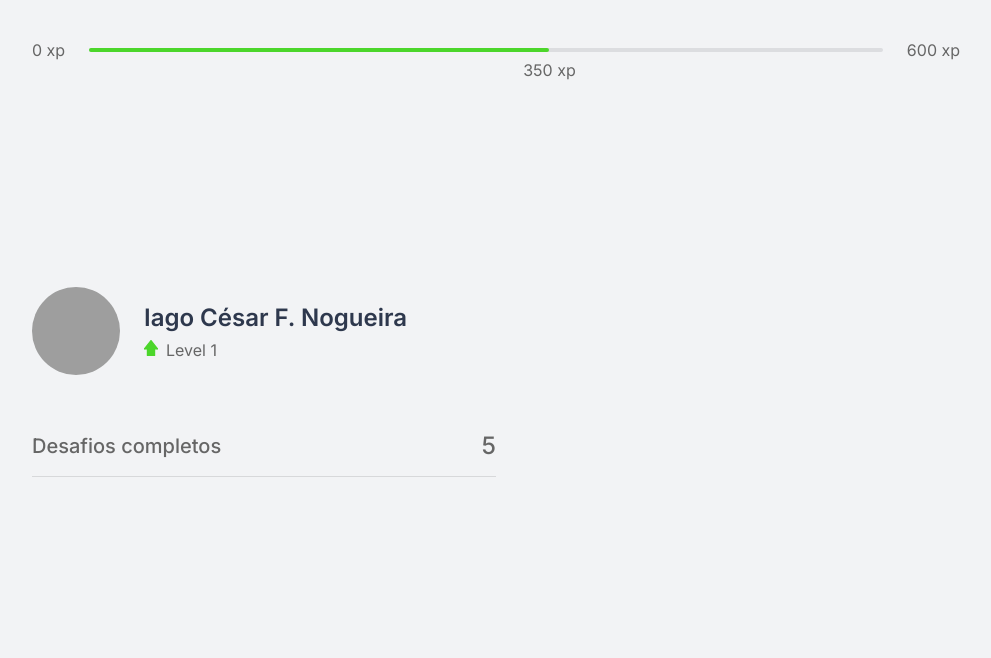
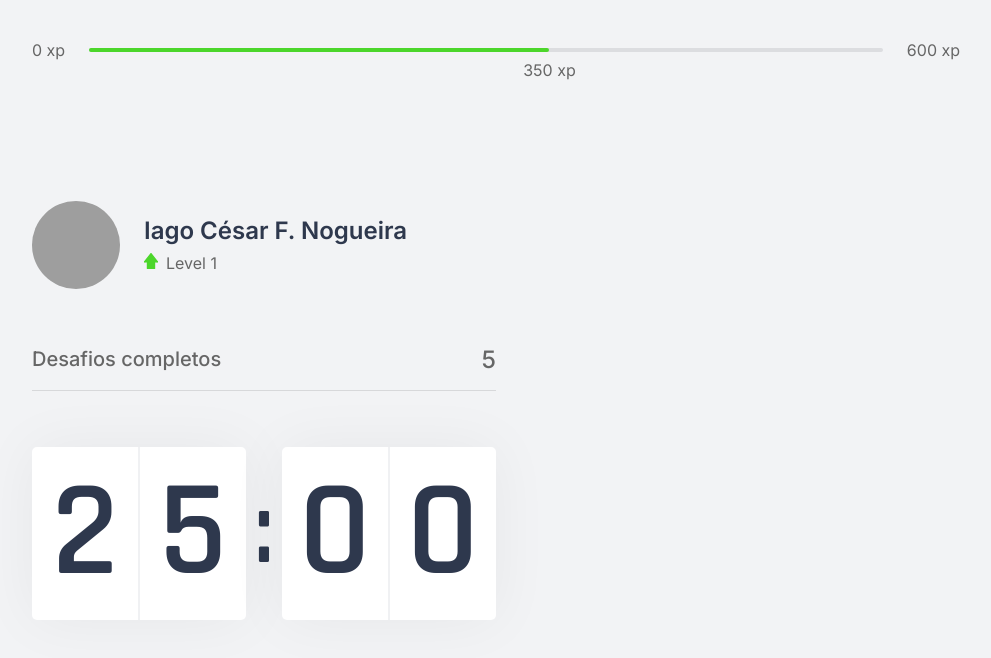
Before and after one commit to FelipeMartini/cursos-rocketseat-nlw-04-react, a Next.js app: page / in a window 1280 px wide. Shown: the top 658 px of the page, without its empty margins (144-1135 px from the left). Built offline with nearby package versions, Linux system fonts and the light colour scheme; grey boxes are pictures that could not be loaded.

Commit message:
Finishing layout of Countdown component

```diff
--- /dev/null
+++ b/src/components/Countdown.tsx
@@ -0,0 +1,17 @@
+import styles from '../styles/components/Countdown.module.css'
+
+export function Countdown() {
+  return(
+    <div className={styles.countdownContainer} >
+      <div>
+        <span>2</span>
+        <span>5</span>
+      </div>
+      <span>:</span>
+      <div>
+        <span>0</span>
+        <span>0</span>
+      </div>
+    </div>
+  )
+}
--- a/src/pages/index.tsx
+++ b/src/pages/index.tsx
@@ -1,6 +1,7 @@
 import ExperienceBar from '../components/ExperienceBar'
 import { Profile } from '../components/Profile'
 import { CompletedChallenges } from '../components/CompletedChallenges'
+import { Countdown } from '../components/Countdown'
 
 import styles from '../styles/pages/Home.module.css'
 
@@ -12,6 +13,7 @@
         <div>
           <Profile />
           <CompletedChallenges />
+          <Countdown />
         </div>
         <div></div>
       </section>
--- /dev/null
+++ b/src/styles/components/Countdown.module.css
@@ -0,0 +1,38 @@
+.countdownContainer {
+  display: flex;
+  align-items: center;
+  font-family: Rajdhani;
+  font-weight: 600;
+  color: var(--title);
+}
+
+.countdownContainer > div {
+  flex: 1;
+
+  display: flex;
+  align-items: center;
+  justify-content: space-evenly; /* */
+
+  background: var(--white);
+  box-shadow: 0 0 60px rgba(0, 0, 0, 0.05);
+  border-radius: 5px;
+  font-size: 8.5rem;
+
+  text-align: center;
+}
+
+.countdownContainer > div span {
+  flex: 1;
+}
+
+.countdownContainer > div span:first-child {
+  border-right: 1px solid #f0f1f3;
+}
+.countdownContainer > div span:last-child {
+  border-left: 1px solid #f0f1f3;
+}
+
+.countdownContainer > span {
+  font-size: 6.25rem;
+  margin: 0 0.5rem;
+}
```
